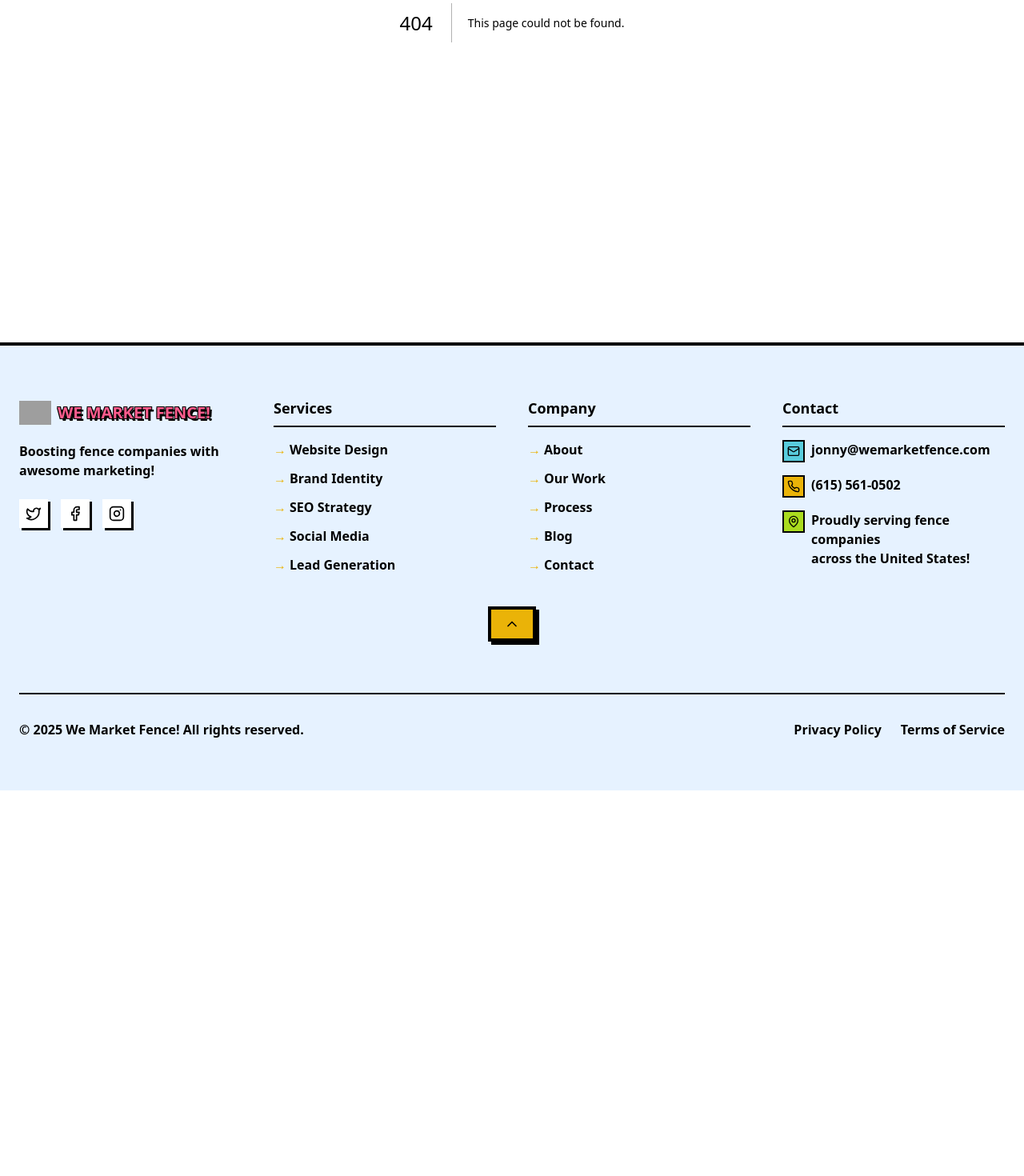
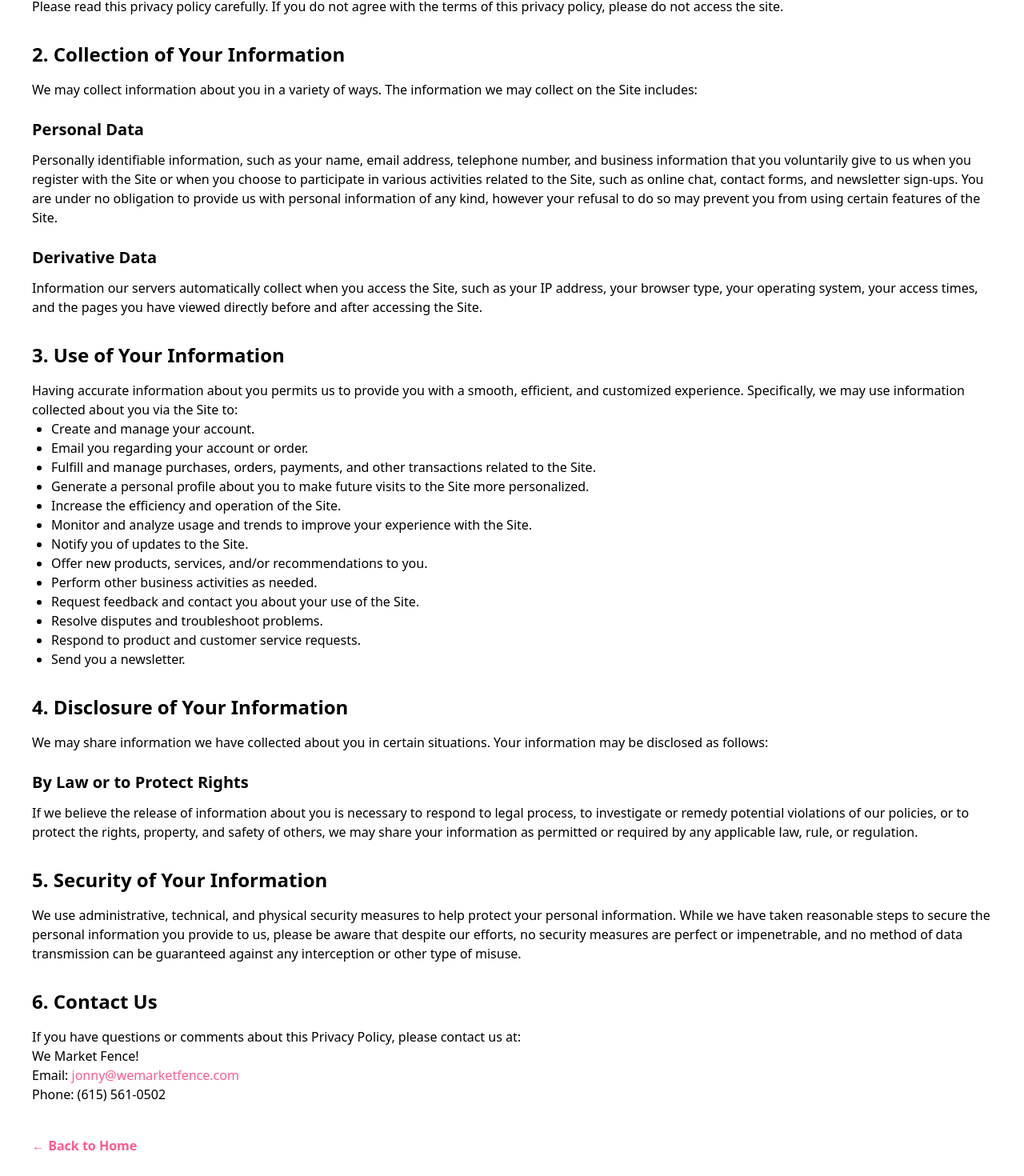
Before and after one commit to Jroyaldev/wemarketfence, a Next.js app: page /privacy-policy in a window 1280 px wide. Before the commit this address had no page. Shown: the part 456-1926 px from the top of the page at 80% size. Before the commit the page ends 1444 px from the top, so only its background shows below. Built offline with nearby package versions, Linux system fonts and the light colour scheme; grey boxes are pictures that could not be loaded.

Commit message:
Add privacy policy page for Facebook ads

```diff
--- a/app/layout.tsx
+++ b/app/layout.tsx
@@ -181,14 +181,11 @@ export default function RootLayout({
                 <BackToTopButton />
               </div>
 
-              <div className="border-t-2 border-black mt-8 sm:mt-12 md:mt-16 pt-6 sm:pt-8 flex flex-col md:flex-row justify-between items-center">
+              <div className="mt-10 border-t-2 border-black pt-6 flex flex-col sm:flex-row justify-between items-center">
                 <FooterCopyright />
-                <div className="flex space-x-4 sm:space-x-6 mt-4 md:mt-0">
-                  <a href="#" className="font-bold hover:text-primary transition-colors text-sm sm:text-base">
+                <div className="mt-4 sm:mt-0">
+                  <a href="/privacy-policy" className="font-bold hover:text-primary transition-colors text-sm sm:text-base">
                     Privacy Policy
-                  </a>
-                  <a href="#" className="font-bold hover:text-primary transition-colors text-sm sm:text-base">
-                    Terms of Service
                   </a>
                 </div>
               </div>
--- /dev/null
+++ b/app/privacy-policy/page.tsx
@@ -0,0 +1,100 @@
+"use client"
+import React from "react"
+import { motion } from "framer-motion"
+import Link from "next/link"
+
+import { RetroSection } from "../../components/retro-section"
+
+export default function PrivacyPolicy() {
+  return (
+    <div className="bg-white">
+      <RetroSection className="bg-white py-16 md:py-24">
+        <motion.div
+          initial={{ opacity: 0, y: 20 }}
+          animate={{ opacity: 1, y: 0 }}
+          transition={{ duration: 0.5 }}
+          className="container px-4 sm:px-6"
+        >
+          <div className="prose prose-lg max-w-none">
+            <h1 className="text-4xl md:text-5xl lg:text-6xl font-extrabold text-primary retro-text mb-8">Privacy Policy</h1>
+            <p className="text-lg font-bold mb-6">Last Updated: {new Date().toLocaleDateString('en-US', { month: 'long', day: 'numeric', year: 'numeric' })}</p>
+
+            <h2 className="text-2xl font-bold mt-8 mb-4">1. Introduction</h2>
+            <p>
+              Welcome to We Market Fence! This Privacy Policy explains how we collect, use, disclose, and safeguard your information when you visit our website wemarketfence.com, including any other media form, media channel, mobile website, or mobile application related or connected thereto (collectively, the "Site").
+            </p>
+            <p>
+              Please read this privacy policy carefully. If you do not agree with the terms of this privacy policy, please do not access the site.
+            </p>
+
+            <h2 className="text-2xl font-bold mt-8 mb-4">2. Collection of Your Information</h2>
+            <p>
+              We may collect information about you in a variety of ways. The information we may collect on the Site includes:
+            </p>
+            <h3 className="text-xl font-bold mt-6 mb-3">Personal Data</h3>
+            <p>
+              Personally identifiable information, such as your name, email address, telephone number, and business information that you voluntarily give to us when you register with the Site or when you choose to participate in various activities related to the Site, such as online chat, contact forms, and newsletter sign-ups. You are under no obligation to provide us with personal information of any kind, however your refusal to do so may prevent you from using certain features of the Site.
+            </p>
+            <h3 className="text-xl font-bold mt-6 mb-3">Derivative Data</h3>
+            <p>
+              Information our servers automatically collect when you access the Site, such as your IP address, your browser type, your operating system, your access times, and the pages you have viewed directly before and after accessing the Site.
+            </p>
+
+            <h2 className="text-2xl font-bold mt-8 mb-4">3. Use of Your Information</h2>
+            <p>
+              Having accurate information about you permits us to provide you with a smooth, efficient, and customized experience. Specifically, we may use information collected about you via the Site to:
+            </p>
+            <ul className="list-disc pl-6 mb-6">
+              <li>Create and manage your account.</li>
+              <li>Email you regarding your account or order.</li>
+              <li>Fulfill and manage purchases, orders, payments, and other transactions related to the Site.</li>
+              <li>Generate a personal profile about you to make future visits to the Site more personalized.</li>
+              <li>Increase the efficiency and operation of the Site.</li>
+              <li>Monitor and analyze usage and trends to improve your experience with the Site.</li>
+              <li>Notify you of updates to the Site.</li>
+              <li>Offer new products, services, and/or recommendations to you.</li>
+              <li>Perform other business activities as needed.</li>
+              <li>Request feedback and contact you about your use of the Site.</li>
+              <li>Resolve disputes and troubleshoot problems.</li>
+              <li>Respond to product and customer service requests.</li>
+              <li>Send you a newsletter.</li>
+            </ul>
+
+            <h2 className="text-2xl font-bold mt-8 mb-4">4. Disclosure of Your Information</h2>
+            <p>
+              We may share information we have collected about you in certain situations. Your information may be disclosed as follows:
+            </p>
+            <h3 className="text-xl font-bold mt-6 mb-3">By Law or to Protect Rights</h3>
+            <p>
+              If we believe the release of information about you is necessary to respond to legal process, to investigate or remedy potential violations of our policies, or to protect the rights, property, and safety of others, we may share your information as permitted or required by any applicable law, rule, or regulation.
+            </p>
+
+            <h2 className="text-2xl font-bold mt-8 mb-4">5. Security of Your Information</h2>
+            <p>
+              We use administrative, technical, and physical security measures to help protect your personal information. While we have taken reasonable steps to secure the personal information you provide to us, please be aware that despite our efforts, no security measures are perfect or impenetrable, and no method of data transmission can be guaranteed against any interception or other type of misuse.
+            </p>
+
+            <h2 className="text-2xl font-bold mt-8 mb-4">6. Contact Us</h2>
+            <p>
+              If you have questions or comments about this Privacy Policy, please contact us at:
+            </p>
+            <p>
+              We Market Fence!<br />
+              Email: <a href="mailto:jonny@wemarketfence.com" className="text-primary hover:underline">jonny@wemarketfence.com</a><br />
+              Phone: (615) 561-0502
+            </p>
+
+            <div className="mt-10">
+              <Link
+                href="/"
+                className="inline-flex items-center font-bold text-primary hover:text-primary/80 transition-colors"
+              >
+                ← Back to Home
+              </Link>
+            </div>
+          </div>
+        </motion.div>
+      </RetroSection>
+    </div>
+  )
+}
```
